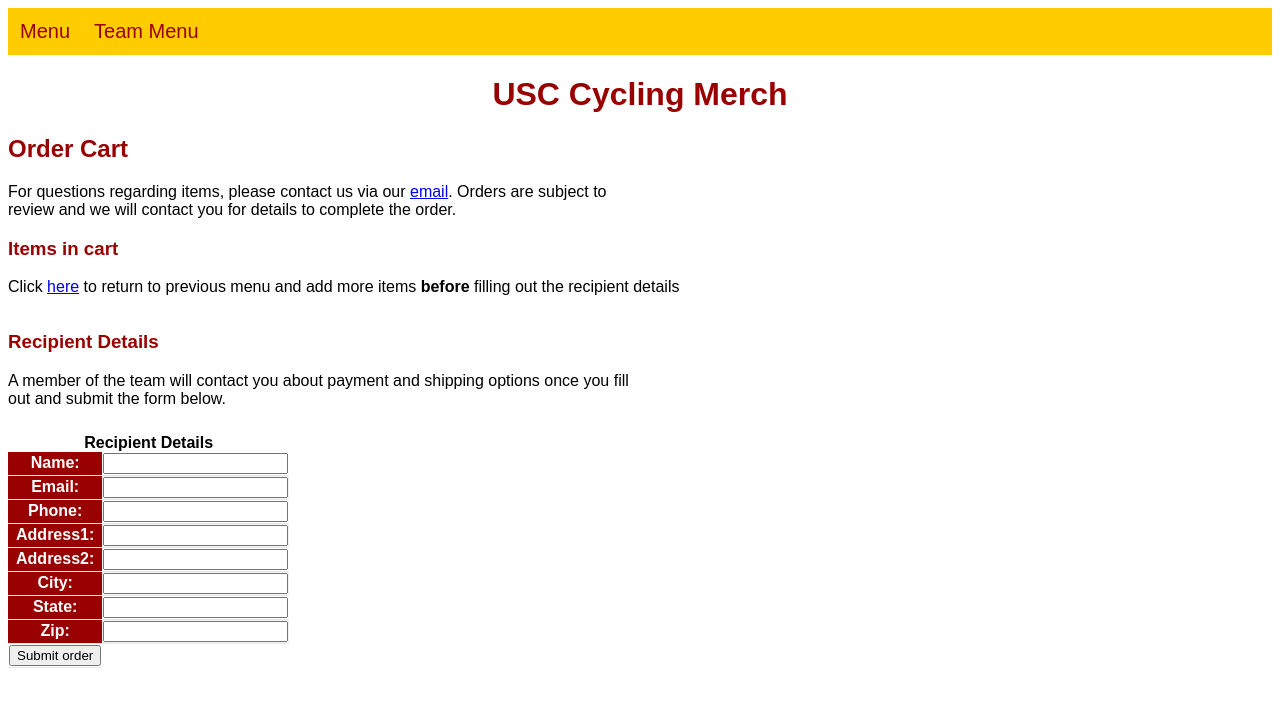
After one commit to kiwiPhrases/sccycling-merch, a Django app: page /order-cart/ in a window 1280 px wide. The commit adds this page. Shown: the top 707 px of the page. Run offline with Django 3.2, Linux system fonts and the light colour scheme; some libraries are stand-ins or nearby versions.

Commit message:
re-worked order system by implementing item filtering and cart

```diff
--- a/inv_check/forms.py
+++ b/inv_check/forms.py
@@ -25,8 +25,55 @@
         model = Order
         fields = ('item', 'size', 'quantity', 'recipient', 'name', 'address1', 'address2','city','state','zip','email','phone')
 
+"""
+class itemOrderForm(forms.ModelForm):
+    def __init__(self,*args,**kwargs): #size_choices=None,max_quant=100,
+        size_choices = kwargs.pop('size_choices',None)
+        max_quant = kwargs.pop('max_quant',None)
+        item = kwargs.pop('item', None)
+        super(itemOrderForm,self).__init__(*args,**kwargs) #itemOrderForm,self
 
-class itemFilterForm(forms.Form):
-        gender = forms.ChoiceField(choices=Item._meta.get_field('gender').choices)
-        size =  forms.ChoiceField(choices=Order._meta.get_field('size').choices[:-1])
-        itemtype = forms.ChoiceField(choices=Item._meta.get_field('itemtype').choices)
+        if size_choices:
+            self.fields['item'].choices = [(s,s) for s in [item]]
+            self.fields['size'].choices = size_choices
+            self.fields['quantity'].choices = [(i+1,i+1) for i in range(max_quant)]
+
+    class Meta:
+        model = Order
+        fields = ('item','size', 'quantity')
+"""
+
+class itemOrderForm(forms.Form):
+    item = forms.CharField(max_length=50)
+
+    countFields = [ 'xxs','xs','s','m','l','xl','xxl','xxxl','count']
+    sizeChoices = [(s.lower(),s.upper()) for s in countFields]
+    size = forms.ChoiceField(choices = sizeChoices)
+
+    quantity = forms.ChoiceField(choices = [(i,i) for i in range(5)])
+
+    #recipientChoices = [('TEAM', 'TEAM MEMBER'),('RETAIL','RETAIL')]
+    #recipient = forms.ChoiceField(choices = recipientChoices, required=True)
+
+    def __init__(self,*args,**kwargs): #size_choices=None,max_quant=100,
+        size_choices = kwargs.pop('size_choices',None)
+        max_quant = kwargs.pop('max_quant',None)
+        item = kwargs.pop('item', None)
+        super(itemOrderForm,self).__init__(*args,**kwargs) #itemOrderForm,self
+
+        if size_choices:
+            #self.fields['item'].choices = [(s,s) for s in [item]]
+            self.initial['item'] = item
+            self.fields['size'].choices = size_choices
+            self.fields['quantity'].choices = [(i+1,i+1) for i in range(max_quant)]
+            #self.fields['item'].disabled=True
+
+class orderContactForm(forms.ModelForm):
+   def __init__(self,*args,**kwargs):
+        super(orderContactForm,self).__init__(*args,**kwargs)
+        self.initial['address2'] = " "
+        self.fields['address2'].required = False
+
+   class Meta:
+        model = Order
+        fields = ('name','email','phone','address1','address2','city','state','zip')
--- a/inv_check/models.py
+++ b/inv_check/models.py
@@ -96,11 +96,12 @@
     #    for field in self._meta.get_fields():
     #        yield (field.name, field.value_from_object(self))
 
+
 class Order(models.Model):
     # item description
     item = models.ForeignKey(Item, on_delete=models.CASCADE)
     itemSizes = [(s,s.upper()) for s in  ['xxs','xs','s','m','l','xl','xxl','xxxl','count']]
-    size = models.CharField("Sold item size (if no size, select count) ", max_length = 5, choices = itemSizes)
+    size = models.CharField("Item size", max_length = 5, choices = itemSizes)
     quantity = models.IntegerField(default=1)
 
     class Recipient(models.TextChoices):
--- a/inv_check/templates/inv_check/base.html
+++ b/inv_check/templates/inv_check/base.html
@@ -28,8 +28,8 @@
     </button>
     <div class="dropdown-content">
                   <a href="{% url 'index' %}">Home</a>
-                  <a href="{% url 'item-select-public' %}">Get merch availability</a>
-                  <a href="{% url 'order-form' %}">Order form</a>
+                  <a href="{% url 'item-select-public' %}">Get merch</a>
+                  <!--<a href="{% url 'order-form' %}">Order form</a>-->
     </div>
     </div>
     <div class="dropdown">
@@ -40,7 +40,7 @@
                   {% if user.is_authenticated %}
                   <a> User: {{ user.get_username }} </a>
                         {% if user.is_staff %}
-                          <a href="{% url 'item-search' %}">Search for item</a>
+                          <!--<a href="{% url 'item-search' %}">Search for item</a>-->
                           <a href="{% url 'item-selection' %}">Select an item</a>
                           <a href="{% url 'show-orders' %}">Show orders</a>
                           <a href="{% url 'record-sale' %}">Record a sale</a>
@@ -64,40 +64,6 @@
 </div>
 
     <h1><center>USC Cycling Merch</center></h1>
-    <!--<div class="sidenav2">
-     {% block sidebar %}
-
-              <div id="sidebar"/>
-             <div id='sidebarimg'>
-              <img src="{% static 'inv_check/images/SCcycling_logo.png' %}", alt='logo'>
-              </div>
-              <h4>Public menu</h4>
-                <ul >
-                  <li><a href="{% url 'index' %}">Home</a></li>
-                  <li><a href="{% url 'item-select-public' %}">Get merch availability</a></li>
-                  <li><a href="{% url 'order-form' %}">Order form</a></li>
-                </ul>
-                <h4>eBoard menu</h4>
-                <ul>
-                  {% if user.is_authenticated %}
-                  <li>User: {{ user.get_username }}</li>
-                  <li><a href="{% url 'item-search' %}">Search for item</a></li>
-                  <li><a href="{% url 'item-selection' %}">Select an item</a></li>
-                  <li><a href="{% url 'show-orders' %}">Show orders</a></li>
-                  <li><a href="{% url 'record-sale' %}">Record a sale</a></li>
-                  <li><a href="{% url 'new-item' %}">Add new item</a></li>
-                  <li><a href="{% url 'logout'%}?next={{request.path}}">Logout</a></li>
-                  {% else %}
-                  <li><a href="{% url 'login'%}?next={{request.path}}">Login</a></li>
-                  <li><a href="{% url 'admin:index' %}">Admin site</a></li>
-                  {% endif %}
-                </ul>
-                </div>
-
-     {% endblock %}
-     </div>-->
-
-
 
        <div>
         {% block content %}
--- /dev/null
+++ b/inv_check/templates/inv_check/ordercart.html
@@ -0,0 +1,46 @@
+{% extends 'inv_check/base.html' %}
+
+{% block content %}
+<div class="container">
+
+    <h2>Order Cart</h2>
+    <div style="width:50%">
+
+    <p>For questions regarding items, please contact us via our <a href="sccycling@gmail.com">email</a>. Orders are subject to review and we will contact you for details to complete the order.</p>
+    </div>
+
+    <h3>Items in cart</h3>
+    <p>Click <a href="{% url 'item-select-public' %}">here</a> to return to previous menu and add more items <b>before</b> filling out the recipient details</p>
+    <table width="50%" border="1">
+        <thead>
+        <tr style="text-align: right;">
+        {% for header in fields.headers %}
+            <th><center>{{ header }}</center></th>
+        {% endfor %}
+        </thead>
+        <tbody>
+        {% for valueList in fields.rows %}
+            <tr>
+            {% for value in valueList %}
+                <td>{{ value }}</td>
+            {% endfor %}
+            </tr>
+        {% endfor %}
+        </tbody>
+    </table>
+
+    <div style="width:50%">
+    <h3>Recipient Details</h3>
+    <p>A member of the team will contact you about payment and shipping options once you fill out and submit the form below.</p>
+    </div>
+
+    <table >
+        <caption style="margin-top:10px"><b>Recipient Details</b></caption>
+        <form method="post"  >
+            {% csrf_token %}
+            {{ contactform}}
+            <td><input type="submit" value="Submit order"/></td>
+        </form>
+    </table>
+</div>
+{% endblock %}
--- a/inv_check/urls.py
+++ b/inv_check/urls.py
@@ -12,11 +12,14 @@
     #path('<int:item_id>/', views.showInventory, name='details'),
     #path(r'select-item-public/', views.findBySelectionPublic, name='item-select-public'), #original public viewing page for item
     path(r'select-item-public/', views.productViewOrder, name='item-select-public'),
+    #path(r'select-item-public/', views.productViewOrder_test, name='item-select-public'), #
     path(r'order-form/', views.makeOrder, name='order-form'),
     path(r'search-item/', views.findbyname, name='item-search'),
     path(r'select-item/', views.findBySelection, name='item-selection'),
     path(r'record-sale/', views.recordSale, name='record-sale'),
     path(r'add-new-item/', views.addNewItem, name='new-item'),
     path(r'show-orders/', views.showOrders, name='show-orders'),
+    path(r'order-cart/', views.orderCart, name='order-cart'),
+    path(r'order-confirmation/', views.orderConfirm, name='order-confirm'),
     #path(r'select-order-public/', views.productViewOrder, name='select-order'),
 ]
--- a/inv_check/views.py
+++ b/inv_check/views.py
@@ -8,8 +8,9 @@
 from django.contrib.auth import authenticate, login, logout
 from django.contrib.auth.decorators import login_required
 from django.core.mail import send_mail
+import json
 
-from .forms import NameForm,ItemSaleForm, addItemForm, orderForm, itemFilterForm #, ItemSelectForm
+from .forms import NameForm,ItemSaleForm, addItemForm, orderForm, itemOrderForm,orderContactForm #, ItemSelectForm
 
 ## -------------------------- home-page functions --------------------------
 def index(request):
@@ -74,27 +75,28 @@
 
 ### -------------------------- PUBLIC FUNCTIONS --------------------------
 def productViewOrder(request):
-    #items = Item.objects.all()
     # only show items for sale
     itemChoices = Item.objects.filter(forSale=True).order_by('item').order_by('-year')
-
 
     # get item types
     #itemTypes = [i[0] for i in Item._meta.get_field('itemtype').choices] # this gets all item types
 
     # get item types from for-sale items
     itemTypes = list(dict.fromkeys([i.itemcategory for i in itemChoices]))
+    itemTypes.insert(0, "select")
     itemGenders = list(dict.fromkeys([i.gender for i in itemChoices]))
+    itemGenders.insert(0,'select')
 
     # create initial context
     defaultImageUrl = 'https://drive.google.com/uc?id=1WZFyFdPikqZtkAI1KtvgmMJzJBzNHT8U'
     context = {'items':itemChoices,'itemtypes':itemTypes,'itemgenders':itemGenders, 'fields':[], 'img_url':defaultImageUrl}
-    #'fields':{'headers':[], 'rows':[]}
 
     if request.method == 'GET':
         # process GET for filter
         itemType = request.GET.get('item-type')
         itemGender = request.GET.get('item-gender')
+
+        # filter item menu by type or gender
         if itemType:
             itemChoices = Item.objects.filter(itemcategory__icontains=itemType).filter(forSale=True).order_by('item').order_by('-year')
             context['items'] = itemChoices
@@ -105,7 +107,9 @@
 
         # process GET for actual item info request
         itemName = request.GET.get('item-choice')
-        #print(itemName)
+
+        # if an item was selected, load its info and picture.'
+        # also, show order form
         if itemName:
             # fetch the item from the database
             itemsFound = Item.objects.filter(item__icontains=itemName)
@@ -123,13 +127,172 @@
             # update output dictionary values based on query results
             context['fields'] = fields
             context['img_url'] = itemsFound[0].imgurl_1
-            print(context['img_url'])
+
+            # get available sizes
+            countFields = [ 'xxs','xs','s','m','l','xl','xxl','xxxl','count']
+            sizes = [key for key in datDict.keys() if key.lower() in countFields]
+            sizeChoices = [(s.lower(),s.upper()) for s in sizes]
+
+            # get max quant that can be ordered
+            max_quant = 0
+            for s in sizes:
+                if datDict[s]>max_quant:
+                    max_quant = datDict[s]
+
+            # update form with sizes, item, and quantity max
+            context['form'] = itemOrderForm(size_choices = sizeChoices,max_quant = max_quant, item=itemsFound[0].item) #initial = {'item':itemsFound[0],'recipient':'RETAIL'},, item=itemsFound[0]
+
+            #save item to session
+            request.session['orderItem'] = itemsFound[0].id
+
             return render(request, 'inv_check/itemchoicesshowANDorder.html', context)
 
+    #process submitted form
+    if request.method == 'POST':
+        form = itemOrderForm(request.POST)
+
+        if form.is_valid():
+            datDict = {}
+            # fetch data from session
+            item = Item.objects.get(pk = request.session.get('orderItem'))
+            print(item)
+            # fetch data from database
+            datDict['price'] = int(item.retail_price)
+            #datDict['item'] = item.item
+            datDict['item'] = form.cleaned_data['item']
+            #datDict['img_url'] = item.imgurl_1
+
+            # fetch data from the form
+            datDict['size'] = form.cleaned_data['size'].upper()
+            datDict['quantity'] = int(form.cleaned_data['quantity'])
+
+            fields = {}
+            fields['rows'] = []
+            fields['headers'] = ['item','size','quantity','price']
+            fields['rows'].append([datDict[key] for key in fields['headers']])
+
+            # add items to order
+            if request.session.get('order'):
+                #sessionOrderNum = len(json.loads(request.session.get('order')))
+                print("Adding items to order")
+
+                tmpList = json.loads(request.session['order'])
+                tmpList.append(fields)
+                request.session['order'] = json.dumps(tmpList)
+                print(request.session['order'])
+
+            else:
+                print("First order addition")
+                request.session['order'] = json.dumps([fields])
+
+            print(json.loads(request.session.get('order')))
+            #context = {'fields':json.loads(request.session.get('order'))} #:fields
+
+            return redirect('order-cart')
+        else:
+            print("Form didn't validate")
+            print(request.session.get('orderItem'))
+            print(form)
+            print(form.errors)
+
+    context['form'] = itemOrderForm()#orderForm_part1()
     return render(request, 'inv_check/itemchoicesshowANDorder.html', context)
 
+def orderCart(request):
+    # grab order info and print to table
+    fields = {}
+    context = {'fields':{'headers':[],'rows':[]}}
+    if request.session.get('order'):
+        basket = json.loads(request.session.get('order'))
+        fields['headers'] = basket[0]['headers']
+        fields['rows'] = []
+        for i in basket:
+            fields['rows'].append(*i['rows'])
+        print(fields)
+        context = {'fields':fields}
 
+    # get contact info
+    context['contactform'] = orderContactForm()
+    if request.method=='POST':
+        # if form is valid, create a complete Order form for each entry in the basket
+        form = orderContactForm(request.POST)
+        if form.is_valid():
+            headers = basket[0]['headers']
+            # loop over the basket
+            for i in basket:
+                orderDict = {}
+                # process item details
+                for col,val in zip(headers,*i['rows']):
+                    if col == 'item':
+                        itemInst = Item.objects.filter(item__icontains = val)[0]
+                        orderDict['item'] = itemInst#[0]
+                    if col == 'price':
+                        pass
+                    if col == 'size':
+                        orderDict[col] = val.lower()
+                    if col not in ['item', 'price', 'size']:
+                        orderDict[col.lower()] = val
+                # add contact from contact form
+                for col in ('name','email','phone','address1','address2','city','state','zip'):
+                    orderDict[col] = form.cleaned_data[col]
+                print(orderDict)
+                # save the orders
+                order = Order(**orderDict)
+                try:
+                    order.full_clean()
+                    print(" -------- Order would be saved! --------------")
+                    #order.save()
+                except ValidationError as e:
+                    print(e)
+                    raise Http404(print(e) + " \nIf you get this, email burinski@usc.edu with the above message. Thank you! ")
+            # if order is good,
+            # clear up the basket:
+            request.session.pop('order')
+            sendOrderEmail_cart(basket,orderDict['email'])
 
+            # send to confirmation page
+            return redirect('order-confirm')
+    return render(request, 'inv_check/ordercart.html', context)
+
+def readbasket(basket):
+    headers = basket[0]['headers']
+    lines = []
+    for i in basket:
+        linedict = {}
+        for col,val in zip(headers,*i['rows']):
+            #print(col,val)
+            linedict[col] = str(val)
+        lines.append(", ".join(["%s: %s" %(key,str(linedict[key])) for key in linedict.keys()]))
+    messageContent = "\n".join(lines)
+    return(messageContent)
+
+def sendOrderEmail_cart(basket, recipientemail):
+    subjectline = 'New USC Merch Order'
+    fromemail = 'info@usccycling.com'
+    toemail = 'info@usccycling.com'
+    preable = "Your order confirmation USC Cycling Club:\n\n"
+    messageContent = readbasket(basket)
+    postable = "\n\nThank you and fight on!"
+    send_mail(subjectline,
+        preable+messageContent+postable,
+        fromemail,
+        [toemail,recipientemail],
+    fail_silently=False)
+
+def sendOrderEmail(datdict):
+    subjectline = 'New USC Merch Order'
+    fromemail = 'info@usccycling.com'
+    toemail = 'info@usccycling.com'
+    messageContent = ",\n".join(["%s: %s" %(key,str(datdict[key])) for key in datdict.keys()])
+    send_mail(subjectline,
+        messageContent,
+        fromemail,
+        [toemail,datdict['Email']],
+    fail_silently=False)
+
+def orderConfirm(request):
+   #context = {}
+   return render(request, 'inv_check/orderconfirmation.html')
 
 def findBySelectionPublic(request):
     items = Item.objects.all()
@@ -159,11 +322,11 @@
             # update output dictionary values based on query results
             context['fields'] = fields
             context['img_url'] = itemsFound[0].imgurl_1
-            print(context['img_url'])
             return render(request, 'inv_check/itemchoicesshow.html', context)
 
     return render(request, 'inv_check/itemchoicesshow.html', context)
 
+#### ------------ sendOrderEmail is an obsolete function (Delete later) --------------
 def sendOrderEmail(datdict):
     subjectline = 'New USC Merch Order'
     fromemail = 'info@usccycling.com'
@@ -174,7 +337,7 @@
         fromemail,
         [toemail,datdict['Email']],
     fail_silently=False)
-
+#### --------------  makeOrder is an obsolete function (Delete later) --------------
 def makeOrder(request):
     context = {'form':orderForm(),'fields':{'headers':[], 'rows':[],'confirmation':[]}}
     if request.method == 'POST':
@@ -196,8 +359,8 @@
 
     return render(request, 'inv_check/makeorder.html', context)
 
-
 ### -------------------------- EBOARD FUNCTIONS: --------------------------
+####  -------------- findbyname is an obsolete function (Delete later) --------------
 @login_required
 def findbyname(request):
     defaultImageUrl = 'https://drive.google.com/uc?id=1WZFyFdPikqZtkAI1KtvgmMJzJBzNHT8U'
@@ -229,6 +392,7 @@
 
     return render(request, 'inv_check/detailshow.html', context)
 
+
 ## Select item functions
 @login_required
 def findBySelection(request):
@@ -259,7 +423,6 @@
             return render(request, 'inv_check/itemchoicesshow.html', context)
 
     return render(request, 'inv_check/itemchoicesshow.html', context)
-
 
 
 @login_required
```
Also changed, not shown: inv_check/templates/inv_check/itemchoicesshowANDorder.html (+22 -7 lines), inv_check/templates/inv_check/orderconfirmation.html (added, +17 -0 lines), inv_check/migrations/0014_auto_20200803_1811.py (added), inv_check/migrations/0015_delete_itemorder.py (added).
